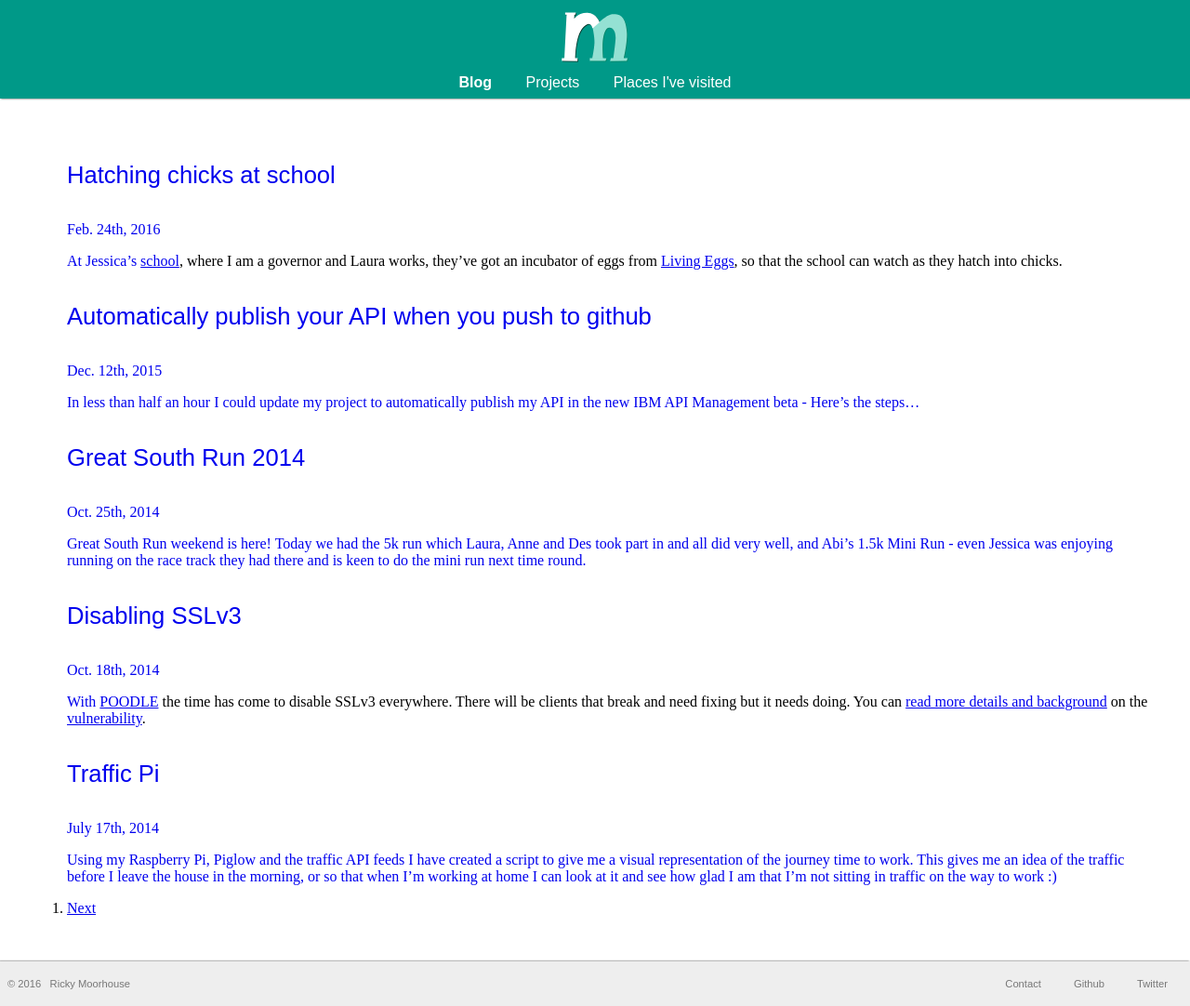
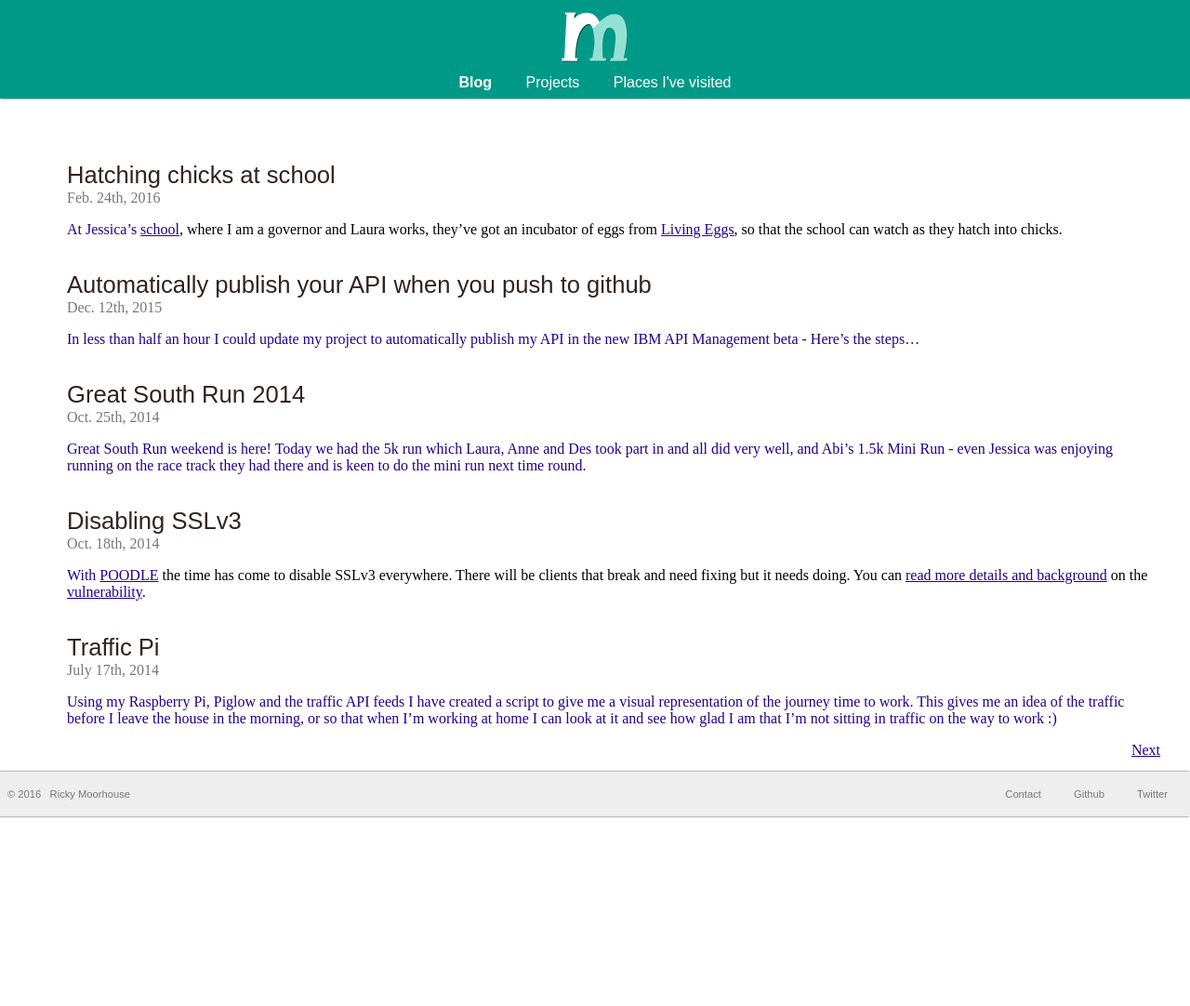
Before and after one commit to rickymoorhouse/rickymoorhouse.co.uk, a Jekyll site: the page built from blog/index.html, in a window 1280 px wide. Shown: the whole page at 93% size. Built offline with Jekyll 4.4.1, drawn with Linux system fonts in a browser that asks for light colours; the list of posts is cut into pages by our own code; after the commit the page ends 900 px from its top, so only the background shows below that.

Commit message:
more styling

```diff
--- a/assets/main.css
+++ b/assets/main.css
@@ -2,6 +2,9 @@ html,body {
 margin: 0;
 padding: 0;
 font-family: alegreya, serif;
+}
+a {
+color: #208;
 }
 header.site-header {
 background: #098;
@@ -36,6 +39,11 @@ text-decoration: none;
 }
 h4.post-title {
 font: 1.6rem/2rem sans-serif;
+margin-bottom: 0;
+color: #322;
+}
+time {
+color: #777;
 }
 h1.post-title {
 font: 1.6rem/2rem sans-serif;
@@ -67,3 +75,18 @@ div.site-links {
 float: right;
 width: 60%;
 text-align: right;}
+
+ol.pager {
+list-style: none;
+}
+li.pager-next {
+float: right;
+text-align: right;
+}
+li.pager-prev {
+float: left;
+text-align: left;
+}
+ol.pager li {
+width: 40%;
+}
```
